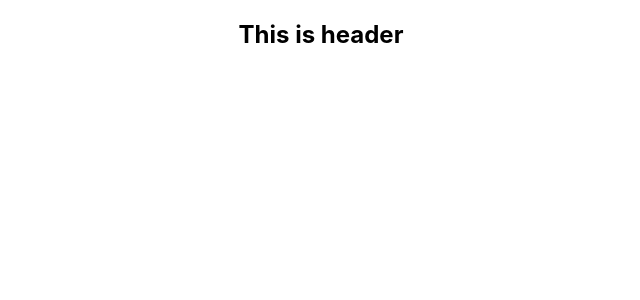
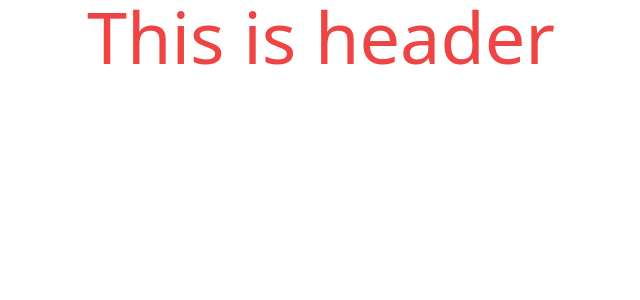
Before and after one commit to jana-alam/sailout-travel-agency, a React (Create React App) app: page / in a window 1280 px wide. Shown: the top 300 px of the page, without its empty margins (319-959 px from the left). Built offline with nearby package versions, Linux system fonts and the light colour scheme.

Commit message:
tailwind installed

```diff
--- /dev/null
+++ b/craco.config.js
@@ -0,0 +1,8 @@
+// craco.config.js
+module.exports = {
+  style: {
+    postcss: {
+      plugins: [require("tailwindcss"), require("autoprefixer")],
+    },
+  },
+};
--- a/src/App.js
+++ b/src/App.js
@@ -1,10 +1,10 @@
-import logo from './logo.svg';
-import './App.css';
+import logo from "./logo.svg";
+import "./App.css";
 
 function App() {
   return (
     <div className="App">
-      <h2>This is header</h2>
+      <h2 className="text-7xl text-red-500">This is header</h2>
     </div>
   );
 }
--- a/src/index.css
+++ b/src/index.css
@@ -1,13 +1,4 @@
-body {
-  margin: 0;
-  font-family: -apple-system, BlinkMacSystemFont, 'Segoe UI', 'Roboto', 'Oxygen',
-    'Ubuntu', 'Cantarell', 'Fira Sans', 'Droid Sans', 'Helvetica Neue',
-    sans-serif;
-  -webkit-font-smoothing: antialiased;
-  -moz-osx-font-smoothing: grayscale;
-}
-
-code {
-  font-family: source-code-pro, Menlo, Monaco, Consolas, 'Courier New',
-    monospace;
-}
+/* imports tailwind */
+@tailwind base;
+@tailwind components;
+@tailwind utilities;
--- /dev/null
+++ b/tailwind.config.js
@@ -0,0 +1,11 @@
+module.exports = {
+  purge: ["./src/**/*.{js,jsx,ts,tsx}", "./public/index.html"],
+  darkMode: false, // or 'media' or 'class'
+  theme: {
+    extend: {},
+  },
+  variants: {
+    extend: {},
+  },
+  plugins: [],
+};
```
Also changed, not shown: package.json (+9 -3 lines), 2 other files (tests, documents, lock files or other folders).
